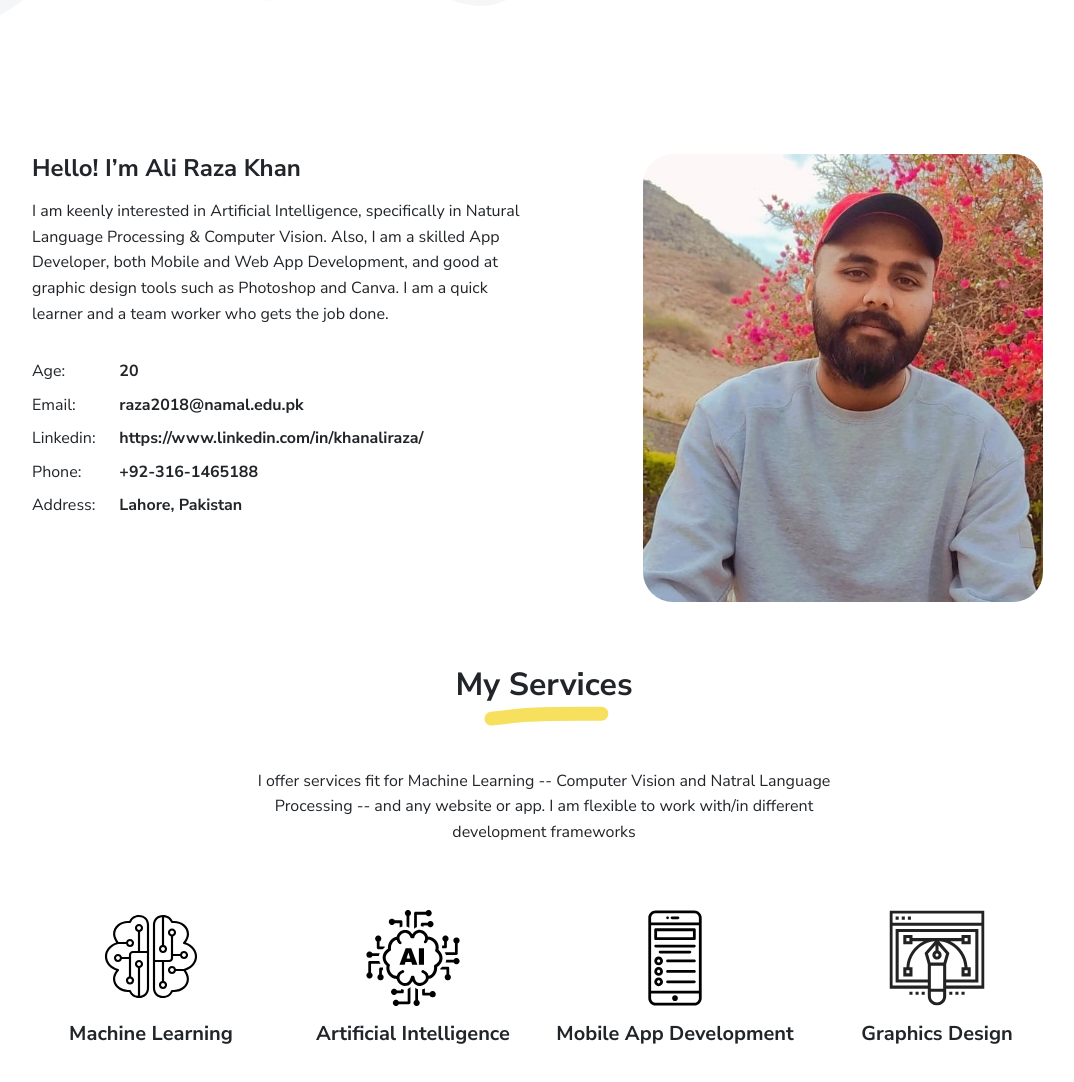
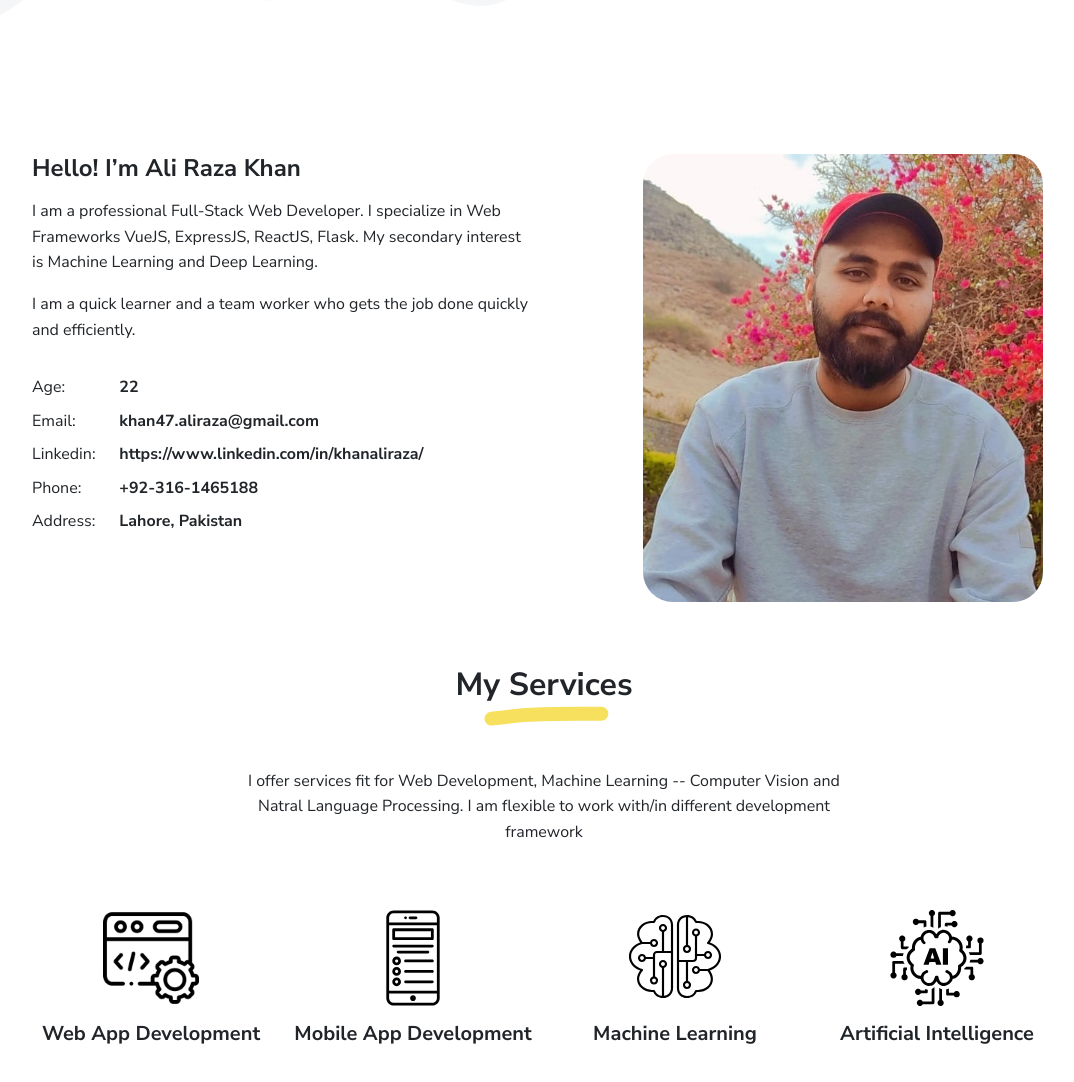
Before and after one commit to ALIRAZA47/cv, a plain HTML site: page index.html in a window 1280 px wide. Shown: the part 680-1762 px from the top of the page, without its empty margins (96-1170 px from the left). Drawn offline with Linux system fonts and the light colour scheme.

Commit message:
updated details

```diff
--- a/index.html
+++ b/index.html
@@ -56,8 +56,7 @@
             <p class="lead text-uppercase mb-1">Hello!</p>
             <h1 class="intro-title marker" data-aos="fade-left" data-aos-delay="50">I’m Ali Raza Khan</h1>
             <p class="lead fw-normal mt-3" data-aos="fade-up" data-aos-delay="100">
-              Machine Learning (Vision and NLP) enthusiast and Frontend/Backend Developer,
-              pursuing Undergard in Computer Science</p>
+              Professional Full-Stack Web Developer.</p>
             <div class="social-nav" data-aos="fade-up" data-aos-delay="200">
               <nav role="navigation">
                 <ul class="nav justify-content-left">
@@ -66,6 +65,7 @@
                   <li class="nav-item"><a class="nav-link" href="https://www.linkedin.com/in/khanaliraza/" title="LinkedIn"><i class="fab fa-linkedin"></i><span class="menu-title sr-only">LinkedIn</span></a></li>
                   <li class="nav-item"><a class="nav-link" href="https://github.com/ALIRAZA47/" title="Github"><i class="fab fa-github"></i><span class="menu-title sr-only">Github</span></a></li>
                   <li class="nav-item"><a class="nav-link" href="https://www.hackerrank.com/raza2018" title="HackerRank"><i class="fab fa-hackerrank"></i><span class="menu-title sr-only">HackerRank</span></a></li>
+                  <li class="nav-item"><a class="nav-link" href="https://leetcode.com/ALIRAZA47/" title="HackerRank"><img src="images/logo-leetcode.png" style="height: 17px; width: 17px; margin:0;margin-top:-6px" alt=""><span class="menu-title sr-only">HackerRank</span></a></li>
                 </ul>
               </nav>
             </div>
@@ -82,21 +82,21 @@
     <div class="row">
       <div class="col-md-6">
         <h2 class="h4 my-2">Hello! I’m Ali Raza Khan</h2>
-        <p>I am keenly interested in Artificial Intelligence, specifically in Natural Language Processing & Computer Vision.
-          Also, I am a skilled App Developer, both Mobile and Web App Development, and good at graphic design tools such as Photoshop and Canva.
-          I am a quick learner and a team worker who gets the job done. </p>
+        <p>I am a professional Full-Stack Web Developer. I specialize in Web Frameworks VueJS, ExpressJS, ReactJS, Flask.
+          My secondary interest is Machine Learning and Deep Learning.</p>
+          I am a quick learner and a team worker who gets the job done quickly and efficiently. </p>
         <div class="row mt-3">
           <div class="col-sm-2">
             <div class="pb-1">Age:</div>
           </div>
           <div class="col-sm-10">
-            <div class="pb-1 fw-bolder">20</div>
+            <div class="pb-1 fw-bolder">22</div>
           </div>
           <div class="col-sm-2">
             <div class="pb-1">Email:</div>
           </div>
           <div class="col-sm-10">
-            <div class="pb-1 fw-bolder">raza2018@namal.edu.pk</div>
+            <div class="pb-1 fw-bolder">khan47.aliraza@gmail.com</div>
           </div>
           <div class="col-sm-2">
             <div class="pb-1">Linkedin:</div>
@@ -137,21 +137,22 @@
       <h2 class="marker marker-center">My Services</h2>
     </div>
     <div class="text-center">
-      <p class="mx-auto mb-3" style="max-width:600px"> I offer services fit for Machine Learning -- Computer Vision and Natral Language Processing -- and any website or app. I am flexible to work with/in different development frameworks</p>
+      <p class="mx-auto mb-3" style="max-width:600px"> I offer services fit for Web Development, Machine Learning -- Computer Vision and Natral Language Processing. I am flexible to work with/in different development framework</p>
     </div>
     <div class="row py-3">
+      <div class="col-md-3 text-center" data-aos="fade-up" data-aos-delay="400"><img class="mb-2" src="images/services/web-ap-dev.png" width="96" height="96" alt="app development"/>
+        <div class="h5">Web App Development</div>
+      </div>
+      <div class="col-md-3 text-center" data-aos="fade-up" data-aos-delay="300"><img class="mb-2" src="images/services/app-development.svg" width="96" height="96" alt="ui-ux"/>
+        <div class="h5">Mobile App Development</div>
+      </div>
       <div class="col-md-3 text-center" data-aos="fade-up" data-aos-delay="100"><img class="mb-2" src="images/services/machine-learning-01-svgrepo-com.svg" width="96" height="96" alt="web design"/>
         <div class="h5">Machine Learning</div>
       </div>
       <div class="col-md-3 text-center" data-aos="fade-up" data-aos-delay="200"><img class="mb-2" src="images/services/artificial-intelligence-ai.svg" width="96" height="96" alt="graphic design"/>
         <div class="h5">Artificial Intelligence</div>
       </div>
-      <div class="col-md-3 text-center" data-aos="fade-up" data-aos-delay="300"><img class="mb-2" src="images/services/app-development.svg" width="96" height="96" alt="ui-ux"/>
-        <div class="h5">Mobile App Development</div>
-      </div>
-      <div class="col-md-3 text-center" data-aos="fade-up" data-aos-delay="400"><img class="mb-2" src="images/services/graphic-design.svg" width="96" height="96" alt="app development"/>
-        <div class="h5">Graphics Design </div>
-      </div>
+
     </div>
   </div>
 </div>
```
Also changed, not shown: images/logo-leetcode.png (added), images/services/web-ap-dev.png (added).
